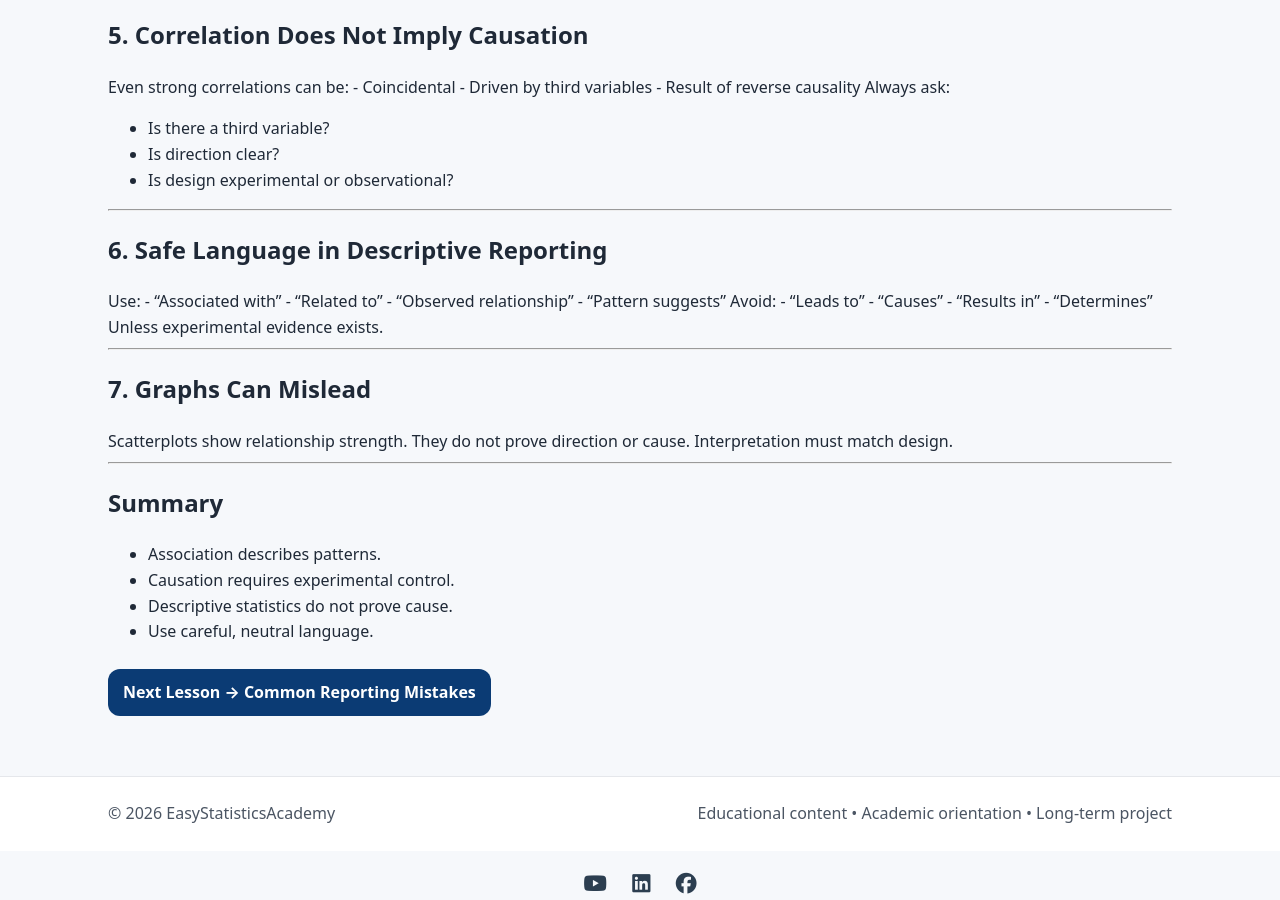
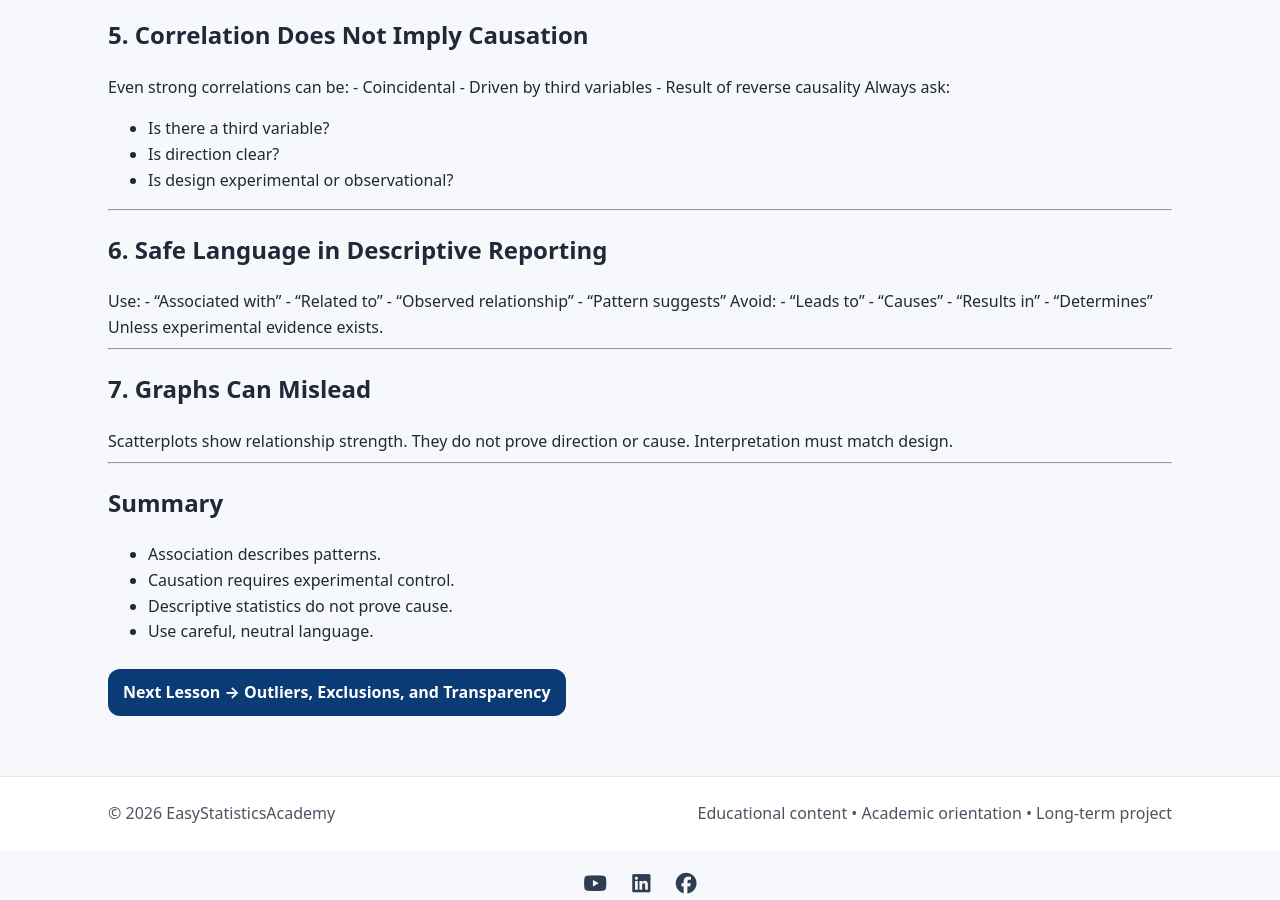
Before and after one commit to ammar-homaida-statistics/easystatisticsacademy, a Jekyll site: the page built from descriptive/reporting/association-not-causation/index.md, in a window 1280 px wide and 900 px high, scrolled down 1286 px. Built offline with Jekyll 4.4.1, drawn with Linux system fonts in a browser that asks for light colours.

Commit message:
fix next button

```diff
--- a/descriptive/reporting/association-not-causation/index.md
+++ b/descriptive/reporting/association-not-causation/index.md
@@ -155,11 +155,10 @@ sidebar: false
 </section>
 
 <section class="section section-slim">
-  <a class="btn" href="/descriptive/reporting/common-reporting-mistakes/">
-    Next Lesson → Common Reporting Mistakes
+  <a class="btn" href="/descriptive/reporting/outliers-and-exclusions/">
+    Next Lesson → Outliers, Exclusions, and Transparency
   </a>
 </section>
-
 <script>
 (function(){
   var KEY="esa_continue_descriptive_reporting_lesson_v0";
```
